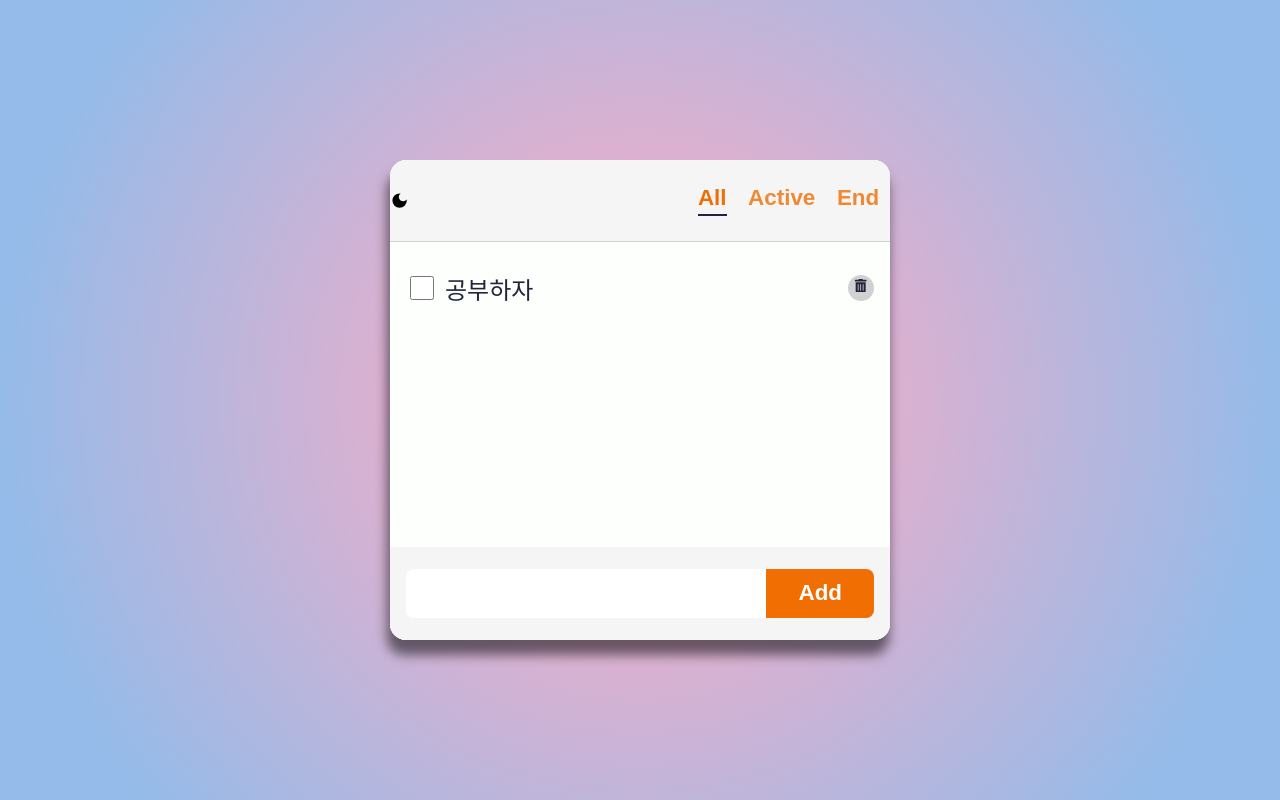
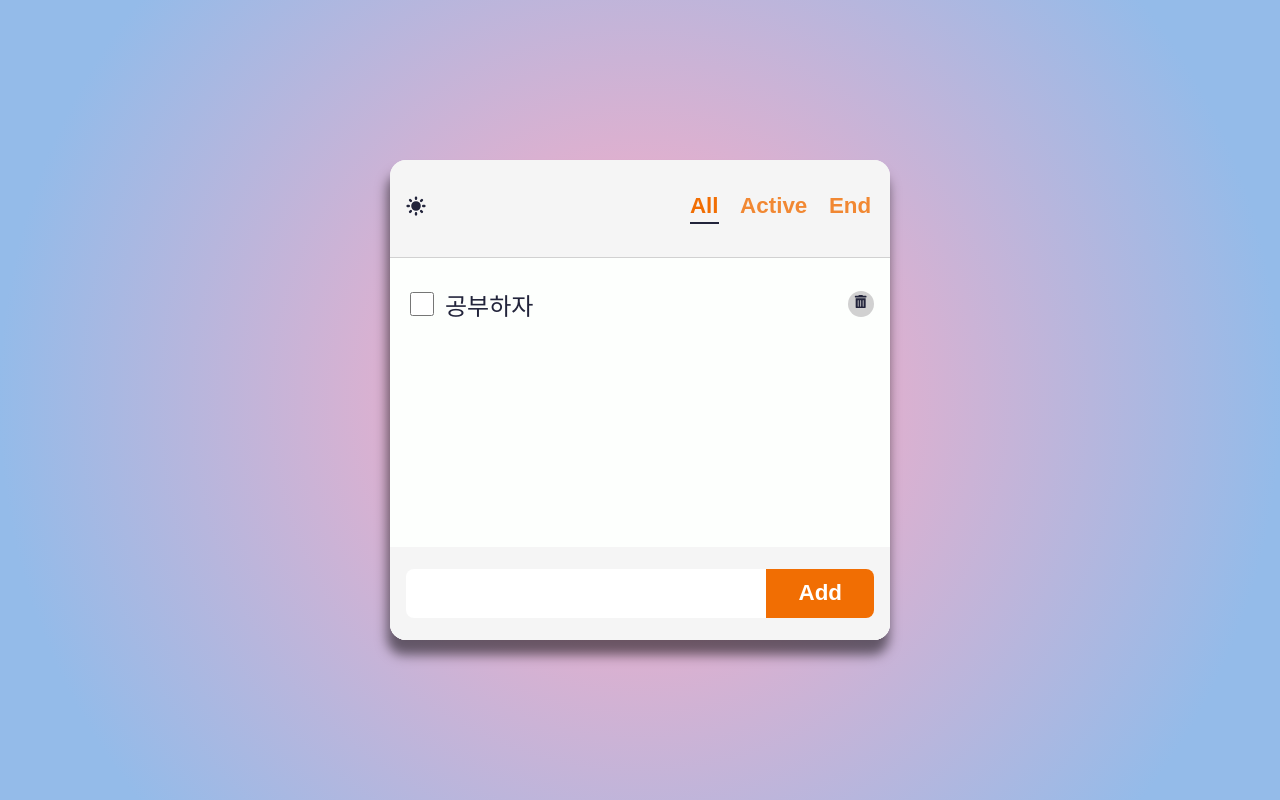
Before and after one commit to Choi-HyunHo/todo_list, a React (Create React App) app: page / in a window 1280 px wide. Built offline with nearby package versions, Linux system fonts and the light colour scheme.

Commit message:
style : 스타일 마무리

```diff
--- a/src/components/tab/Tab.jsx
+++ b/src/components/tab/Tab.jsx
@@ -1,6 +1,7 @@
 import React from "react";
 import style from "./Tab.module.css";
-import { MdDarkMode } from "react-icons/md";
+import { HiMoon } from "react-icons/hi";
+import { HiSun } from "react-icons/hi";
 import { useSelector, useDispatch } from "react-redux";
 import { modeChange } from "../../store/modeSlice";
 
@@ -16,7 +17,12 @@ const Tab = ({ filters, onChangeFilter, filter }) => {
 
     return (
         <div className={style.header}>
-			<MdDarkMode onClick={() => dispatch(modeChange(!value))} />
+            <button
+                className={style.toggle}
+                onClick={() => dispatch(modeChange(!value))}
+            >
+                {value === true ? <HiMoon /> : <HiSun />}
+            </button>
             <ul className={style.filters}>
                 {filters.map((list, index) => (
                     <li key={index}>
--- a/src/components/tab/Tab.module.css
+++ b/src/components/tab/Tab.module.css
@@ -4,6 +4,7 @@
     align-items: center;
     background-color: var(--color-bg-dark);
     border-bottom: 1px solid var(--color-grey);
+    padding: 0.5rem;
 }
 
 .filters {
@@ -31,3 +32,16 @@
     margin-top: 0.2rem;
     border: 1px solid var(--color-text);
 }
+
+.toggle {
+    cursor: pointer;
+    font-size: 1.5rem;
+    background-color: transparent;
+    color: var(--color-text);
+    transition: all 150ms ease-out;
+}
+
+.toggle:hover {
+    transform: scale(1.1);
+    color: var(--color-accent);
+}
--- a/src/index.css
+++ b/src/index.css
@@ -10,7 +10,10 @@
 }
 
 html.add {
-	--color-accent: white;
+    --color-bg-dark: #1a1c35;
+    --color-bg: #22243b;
+    --color-grey: #4e4e4e;
+    --color-text: #fdfffd;
 }
 
 body {
```
Lines whose indentation alone changed are shown as unchanged.
